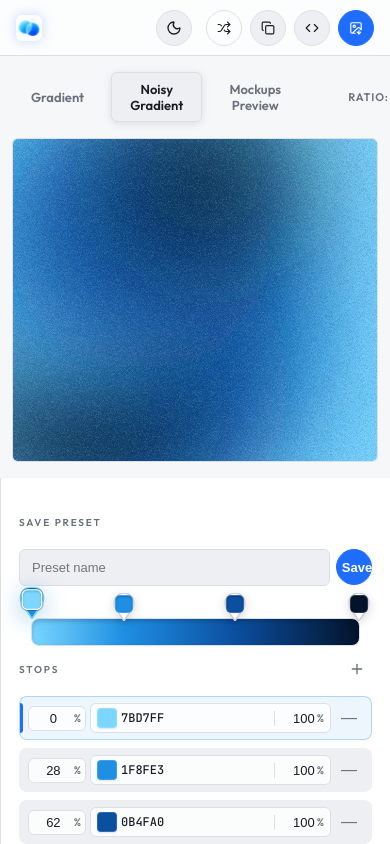
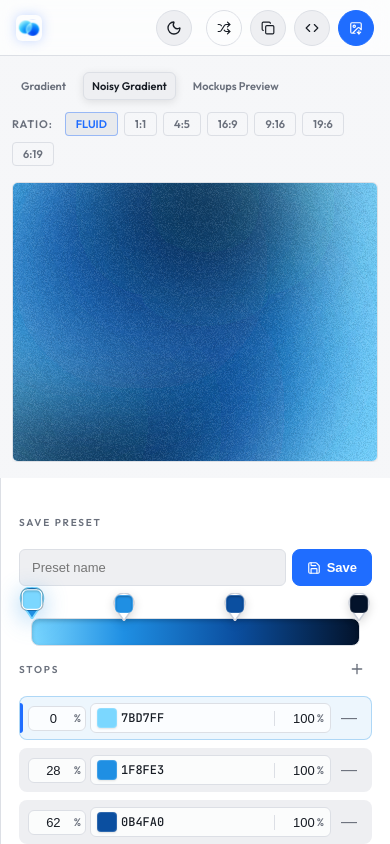
Before and after one commit to akashkumaraguru/Niram-kalavai, a React (Vite) app: page / in a window 390 px wide. Both pictures are taken after a click on the button "Noisy Gradient". Built offline with nearby package versions, Linux system fonts and the light colour scheme.

Commit message:
feat:added -Collapse & extend in mockup preview page, Fix :responsive for mobile and tablet

```diff
--- a/src/components/GradientMaker.jsx
+++ b/src/components/GradientMaker.jsx
@@ -40,6 +40,17 @@ export default function GradientMaker() {
   });
   const [theme, setTheme] = useState("light");
   const [activeTab, setActiveTab] = useState("Gradient"); // 'Gradient' | 'mockups'
+  const [isSidebarCollapsed, setIsSidebarCollapsed] = useState(false);
+
+  const handleTabChange = (tab) => {
+    setActiveTab(tab);
+    if (tab === "mockups") {
+      setIsSidebarCollapsed(true);
+    } else {
+      setIsSidebarCollapsed(false);
+    }
+  };
+
   const [colorFormat, setColorFormat] = useState("HEX"); // 'HEX' | 'RGB' | 'HSL' | 'HSB'
   const [activeStopId, setActiveStopId] = useState(DEFAULT_GRADIENT.stops[0].id);
   const [isAppLoading, setIsAppLoading] = useState(true);
@@ -404,7 +415,7 @@ export default function GradientMaker() {
   }
 
   return (
-    <div className="app-shell">
+    <div className={`app-shell ${isSidebarCollapsed && activeTab === "mockups" ? "sidebar-collapsed" : ""}`}>
       <Header
         theme={theme}
         toggleTheme={toggleTheme}
@@ -418,9 +429,11 @@ export default function GradientMaker() {
         css={css}
         noisySVG={noisySVG}
         activeTab={activeTab}
-        setActiveTab={setActiveTab}
+        setActiveTab={handleTabChange}
         ratio={ratio}
         setRatio={setRatio}
+        isSidebarCollapsed={isSidebarCollapsed}
+        setIsSidebarCollapsed={setIsSidebarCollapsed}
       />
       <ControlsSidebar
         gradient={gradient}
--- a/src/components/PreviewArea.jsx
+++ b/src/components/PreviewArea.jsx
@@ -9,6 +9,8 @@ export default function PreviewArea({
   ratio,
   setRatio,
   gradient,
+  isSidebarCollapsed,
+  setIsSidebarCollapsed,
 }) {
   const getGradientStyle = () => {
     if (ratio === "fluid") {
@@ -59,8 +61,8 @@ export default function PreviewArea({
 
   return (
     <main className="preview-area" data-testid="preview-area">
-      <div className="preview-header-controls" style={{ display: "flex", flexDirection: "row", justifyContent: "space-between", gap: 48, marginBottom: 16 }}>
-        <div className="preview-tabs" style={{ marginBottom: 0 }}>
+      <div className="preview-header-controls">
+        <div className="preview-tabs">
           <button
             className={`preview-tab-btn ${activeTab === "Gradient" ? "active" : ""}`}
             onClick={() => setActiveTab("Gradient")}
@@ -82,7 +84,7 @@ export default function PreviewArea({
         </div>
 
         {activeTab === "noisy" && (
-          <div className="ratio-selector" style={{ display: "flex", gap: 6, alignItems: "center" }}>
+          <div className="ratio-selector">
             <span className="ratio-label" style={{ fontSize: 11, textTransform: "uppercase", letterSpacing: "0.08em", color: "hsl(var(--muted-foreground))", marginRight: 6, fontWeight: 600 }}>Ratio:</span>
             {["fluid", "1:1", "4:5", "16:9", "9:16", "19:6", "6:19"].map((r) => (
               <button
@@ -94,6 +96,27 @@ export default function PreviewArea({
               </button>
             ))}
           </div>
+        )}
+
+        {activeTab === "mockups" && (
+          <button
+            className="btn-pill"
+            onClick={() => setIsSidebarCollapsed(!isSidebarCollapsed)}
+            style={{ display: "flex", alignItems: "center", gap: 6, padding: "8px 14px", height: "auto", borderRadius: "6px" }}
+            title={isSidebarCollapsed ? "Show controls sidebar" : "Hide controls sidebar"}
+          >
+            {isSidebarCollapsed ? (
+              <>
+                <svg xmlns="http://www.w3.org/2000/svg" width="14" height="14" viewBox="0 0 24 24" fill="none" stroke="currentColor" strokeWidth="2" strokeLinecap="round" strokeLinejoin="round" className="lucide lucide-chevrons-left"><path d="m11 17-5-5 5-5"/><path d="m18 17-5-5 5-5"/></svg>
+                <span className="btn-text" style={{ fontSize: 12 }}></span>
+              </>
+            ) : (
+              <>
+                <svg xmlns="http://www.w3.org/2000/svg" width="14" height="14" viewBox="0 0 24 24" fill="none" stroke="currentColor" strokeWidth="2" strokeLinecap="round" strokeLinejoin="round" className="lucide lucide-chevrons-right"><path d="m6 17 5-5-5-5"/><path d="m13 17 5-5-5-5"/></svg>
+                <span className="btn-text" style={{ fontSize: 12 }}></span>
+              </>
+            )}
+          </button>
         )}
       </div>
 
--- a/src/index.css
+++ b/src/index.css
@@ -96,6 +96,20 @@ body, .app-shell, .topbar, .controls, .section-title, .btn-pill, .type-toggle, .
   body { overflow: auto; }
 }
 
+/* Sidebar Collapsed Styles */
+.app-shell.sidebar-collapsed {
+  grid-template-columns: 1fr 0px;
+}
+.app-shell.sidebar-collapsed .controls {
+  display: none;
+}
+
+@media (max-width: 960px) {
+  .app-shell.sidebar-collapsed {
+    grid-template-rows: 56px 1fr;
+  }
+}
+
 .topbar {
   grid-column: 1 / -1;
   display: flex;
@@ -785,11 +799,28 @@ body, .app-shell, .topbar, .controls, .section-title, .btn-pill, .type-toggle, .
   background: hsl(var(--secondary)) !important;
 }
 
+/* Preview Header Controls */
+.preview-header-controls {
+  display: flex;
+  flex-direction: row;
+  justify-content: space-between;
+  align-items: center;
+  gap: 16px;
+  margin-bottom: 16px;
+}
+
+.ratio-selector {
+  display: flex;
+  gap: 6px;
+  align-items: center;
+  flex-wrap: wrap;
+}
+
 /* Preview Tabs */
 .preview-tabs {
   display: flex;
   gap: 8px;
-  margin-bottom: 16px;
+  margin-bottom: 0;
 }
 .preview-tab-btn {
   padding: 8px 18px;
@@ -1263,10 +1294,10 @@ body, .app-shell, .topbar, .controls, .section-title, .btn-pill, .type-toggle, .
   .topbar {
     padding: 0 16px;
   }
-  .btn-pill .btn-text {
+  .topbar .btn-pill .btn-text {
     display: none !important; /* Hide button text on mobile/tablet, keep icons only */
   }
-  .btn-pill {
+  .topbar .btn-pill {
     padding: 0 !important;
     width: 36px !important;
     height: 36px !important;
@@ -1274,8 +1305,13 @@ body, .app-shell, .topbar, .controls, .section-title, .btn-pill, .type-toggle, .
     justify-content: center !important;
     flex-shrink: 0 !important;
   }
-  .btn-pill svg {
+  .topbar .btn-pill svg {
     margin: 0 !important;
+  }
+  .preview-header-controls {
+    flex-direction: column !important;
+    align-items: flex-start !important;
+    gap: 12px !important;
   }
 }
 
@@ -1283,6 +1319,10 @@ body, .app-shell, .topbar, .controls, .section-title, .btn-pill, .type-toggle, .
   .preview-area {
     padding: 16px 12px;
   }
+  .preview-tab-btn {
+    padding: 6px 12px !important;
+    font-size: 12px !important;
+  }
   .mockup-gradient-text {
     font-size: 28px !important;
   }
@@ -1304,6 +1344,10 @@ body, .app-shell, .topbar, .controls, .section-title, .btn-pill, .type-toggle, .
 @media (max-width: 480px) {
   .brand span {
     display: none !important; /* Hide text logo on small mobile viewports */
+  }
+  .preview-tab-btn {
+    padding: 6px 8px !important;
+    font-size: 11px !important;
   }
   .custom-stop-row {
     padding: 6px 8px !important;
```
